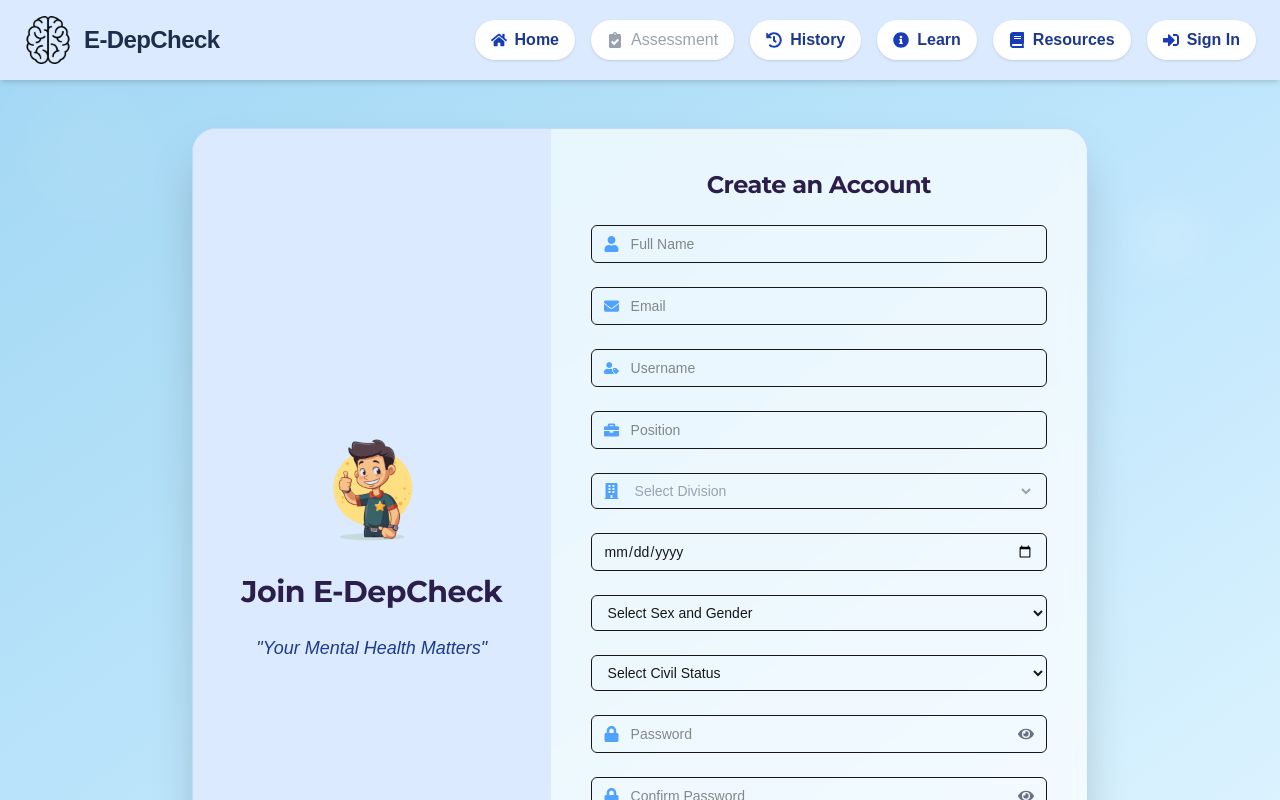
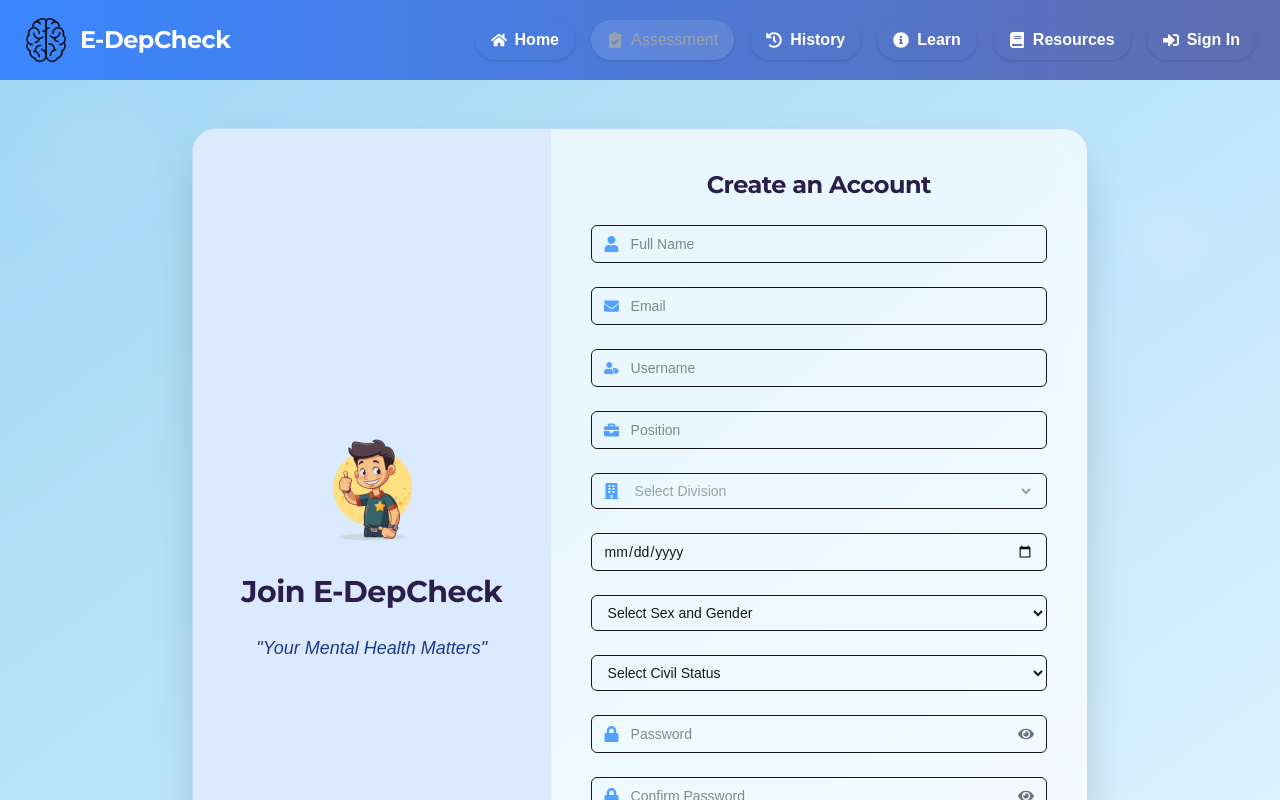
Before and after one commit to Mikey2035/edepcheck_web, a Next.js app: page /sign/signup in a window 1280 px wide. Shown: the top 800 px of the page. Built offline with nearby package versions, Linux system fonts and the light colour scheme; no server answers; the database is empty.

Commit message:
Update Header.tsx

```diff
--- a/src/components/partials/Header.tsx
+++ b/src/components/partials/Header.tsx
@@ -47,25 +47,33 @@ const Header: React.FC = () => {
   const toggleDropdown = () => setIsProfileDropdownVisible((prev) => !prev);
 
   return (
-    <header className="relative z-50 flex justify-between items-center h-20 bg-blue-100 px-6 shadow-md">
-      {/* Logo */}
-      <Link href="/" className="flex items-center gap-3 cursor-pointer">
-        <Image src="/images/Brainicon.png" alt="Logo" width={48} height={48} />
-        <span className="text-2xl font-black text-[#1c2e4a] tracking-tight">
+    <header className="relative z-50 flex justify-between items-center h-20 px-6 overflow-hidden" style={{ background: 'linear-gradient(90deg, #3A86FF 0%, #5F6CAF 100%)' }}>
+      {/* Logo without Animated Bubbles */}
+      <Link href="/" className="flex items-center gap-3 cursor-pointer z-10 h-full" style={{paddingTop: 0, paddingBottom: 0}}>
+        <Image src="/images/Brainicon.png" alt="Logo" width={44} height={44} style={{objectFit: 'contain', display: 'block', marginTop: 2, marginBottom: 2}} />
+        <span className="text-2xl font-black text-white tracking-tight font-modern">
           E-DepCheck
         </span>
       </Link>
 
+      <style jsx global>{`
+        @import url('https://fonts.googleapis.com/css2?family=Montserrat:wght@700&display=swap');
+        .font-modern {
+          font-family: 'Montserrat', Arial, Helvetica, sans-serif !important;
+          letter-spacing: -0.5px;
+        }
+      `}</style>
+
       {/* Navigation */}
       <nav>
-        <ul className="flex gap-4 items-center text-blue-900 font-medium">
+        <ul className="flex gap-4 items-center text-white font-medium">
           {/* Reusable Nav Item */}
           <li>
             <Link
               href="/"
-              className="flex items-center gap-2 px-4 py-2 bg-white rounded-full shadow-sm hover:bg-blue-200 transition-transform duration-300 transform hover:scale-105"
+              className="flex items-center gap-2 px-4 py-2 bg-transparent rounded-full shadow-sm hover:bg-white/10 transition-transform duration-300 transform hover:scale-105"
             >
-              <FaHome className="text-blue-800" />
+              <FaHome className="text-white" />
               <span className="font-semibold">Home</span>
             </Link>
           </li>
@@ -73,13 +81,13 @@ const Header: React.FC = () => {
             {examCode ? (
               <Link
                 href={`/pages/questionnaire?exam=${examCode}`}
-                className="flex items-center gap-2 px-4 py-2 bg-white rounded-full shadow-sm hover:bg-blue-200 transition-transform duration-300 transform hover:scale-105"
+                className="flex items-center gap-2 px-4 py-2 bg-transparent rounded-full shadow-sm hover:bg-white/10 transition-transform duration-300 transform hover:scale-105"
               >
-                <FaClipboardCheck className="text-blue-800" />
+                <FaClipboardCheck className="text-white" />
                 <span className="font-semibold">Assessment</span>
               </Link>
             ) : (
-              <span className="flex items-center gap-2 px-4 py-2 bg-white rounded-full shadow-sm text-gray-400 cursor-not-allowed">
+              <span className="flex items-center gap-2 px-4 py-2 bg-white/10 rounded-full shadow-sm text-gray-400 cursor-not-allowed">
                 <FaClipboardCheck />
                 Assessment
               </span>
@@ -88,27 +96,27 @@ const Header: React.FC = () => {
           <li>
             <Link
               href="/pages/history"
-              className="flex items-center gap-2 px-4 py-2 bg-white rounded-full shadow-sm hover:bg-blue-200 transition-transform duration-300 transform hover:scale-105"
+              className="flex items-center gap-2 px-4 py-2 bg-transparent rounded-full shadow-sm hover:bg-white/10 transition-transform duration-300 transform hover:scale-105"
             >
-              <FaHistory className="text-blue-800" />
+              <FaHistory className="text-white" />
               <span className="font-semibold">History</span>
             </Link>
           </li>
           <li>
             <Link
               href="/pages/learnmore"
-              className="flex items-center gap-2 px-4 py-2 bg-white rounded-full shadow-sm hover:bg-blue-200 transition-transform duration-300 transform hover:scale-105"
+              className="flex items-center gap-2 px-4 py-2 bg-transparent rounded-full shadow-sm hover:bg-white/10 transition-transform duration-300 transform hover:scale-105"
             >
-              <FaInfoCircle className="text-blue-800" />
+              <FaInfoCircle className="text-white" />
               <span className="font-semibold">Learn</span>
             </Link>
           </li>
           <li>
             <Link
               href="/pages/resources"
-              className="flex items-center gap-2 px-4 py-2 bg-white rounded-full shadow-sm hover:bg-blue-200 transition-transform duration-300 transform hover:scale-105"
+              className="flex items-center gap-2 px-4 py-2 bg-transparent rounded-full shadow-sm hover:bg-white/10 transition-transform duration-300 transform hover:scale-105"
             >
-              <FaBook className="text-blue-800" />
+              <FaBook className="text-white" />
               <span className="font-semibold">Resources</span>
             </Link>
           </li>
@@ -118,9 +126,9 @@ const Header: React.FC = () => {
             <li className="relative">
               <button
                 onClick={toggleDropdown}
-                className="flex items-center gap-2 px-4 py-2 bg-white rounded-full shadow-sm hover:bg-blue-200 transition-transform duration-300 transform hover:scale-105"
+                className="flex items-center gap-2 px-4 py-2 bg-transparent rounded-full shadow-sm hover:bg-white/10 transition-transform duration-300 transform hover:scale-105"
               >
-                <FaUserCircle className="text-blue-800" />
+                <FaUserCircle className="text-white" />
                 <span className="font-semibold">Profile</span>
               </button>
 
@@ -148,9 +156,9 @@ const Header: React.FC = () => {
             <li>
               <Link
                 href="/sign/login"
-                className="flex items-center gap-2 px-4 py-2 bg-white rounded-full shadow-sm hover:bg-blue-200 transition-transform duration-300 transform hover:scale-105"
+                className="flex items-center gap-2 px-4 py-2 bg-transparent rounded-full shadow-sm hover:bg-white/10 transition-transform duration-300 transform hover:scale-105"
               >
-                <FaSignInAlt className="text-blue-800" />
+                <FaSignInAlt className="text-white" />
                 <span className="font-semibold">Sign In</span>
               </Link>
             </li>
```
